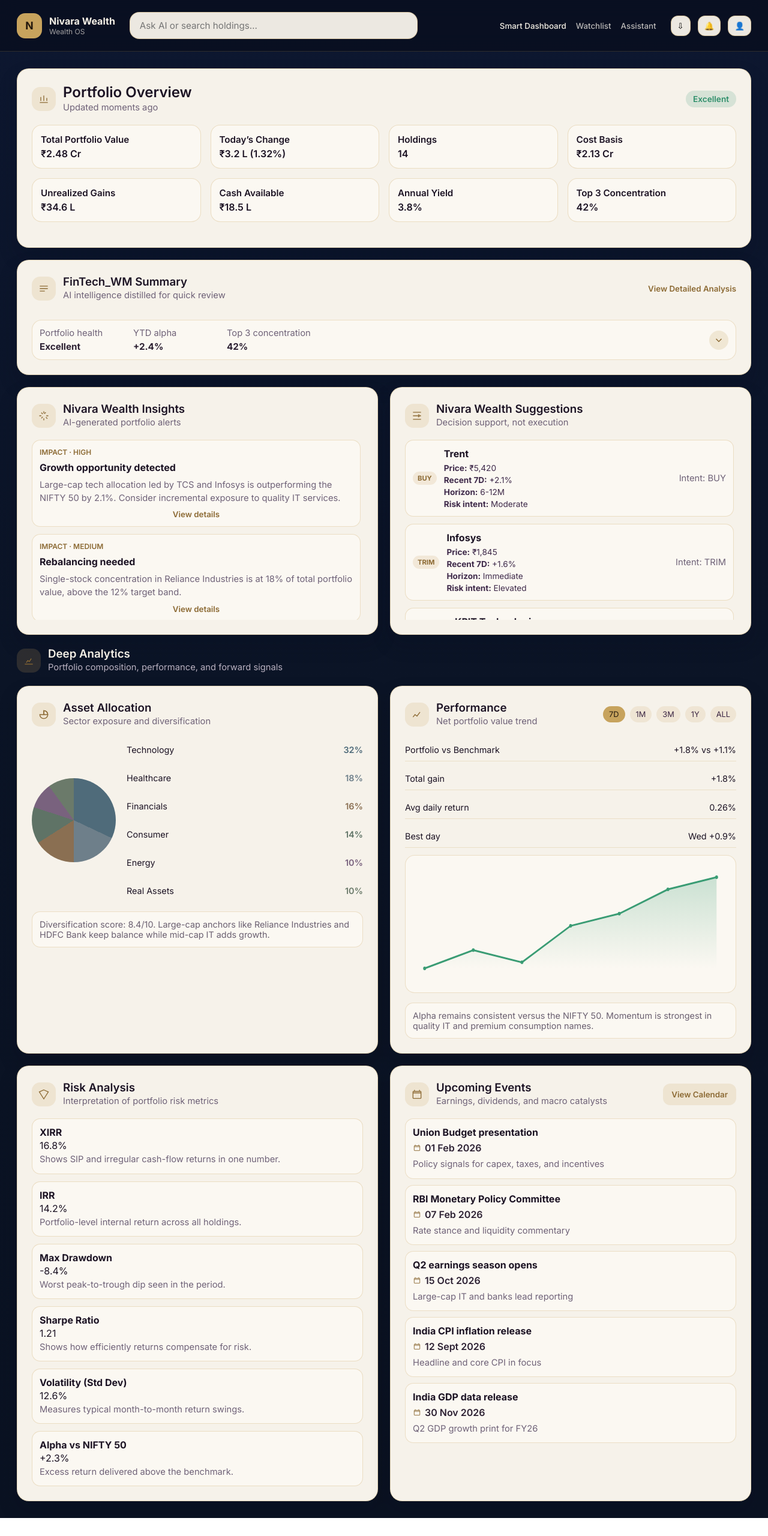
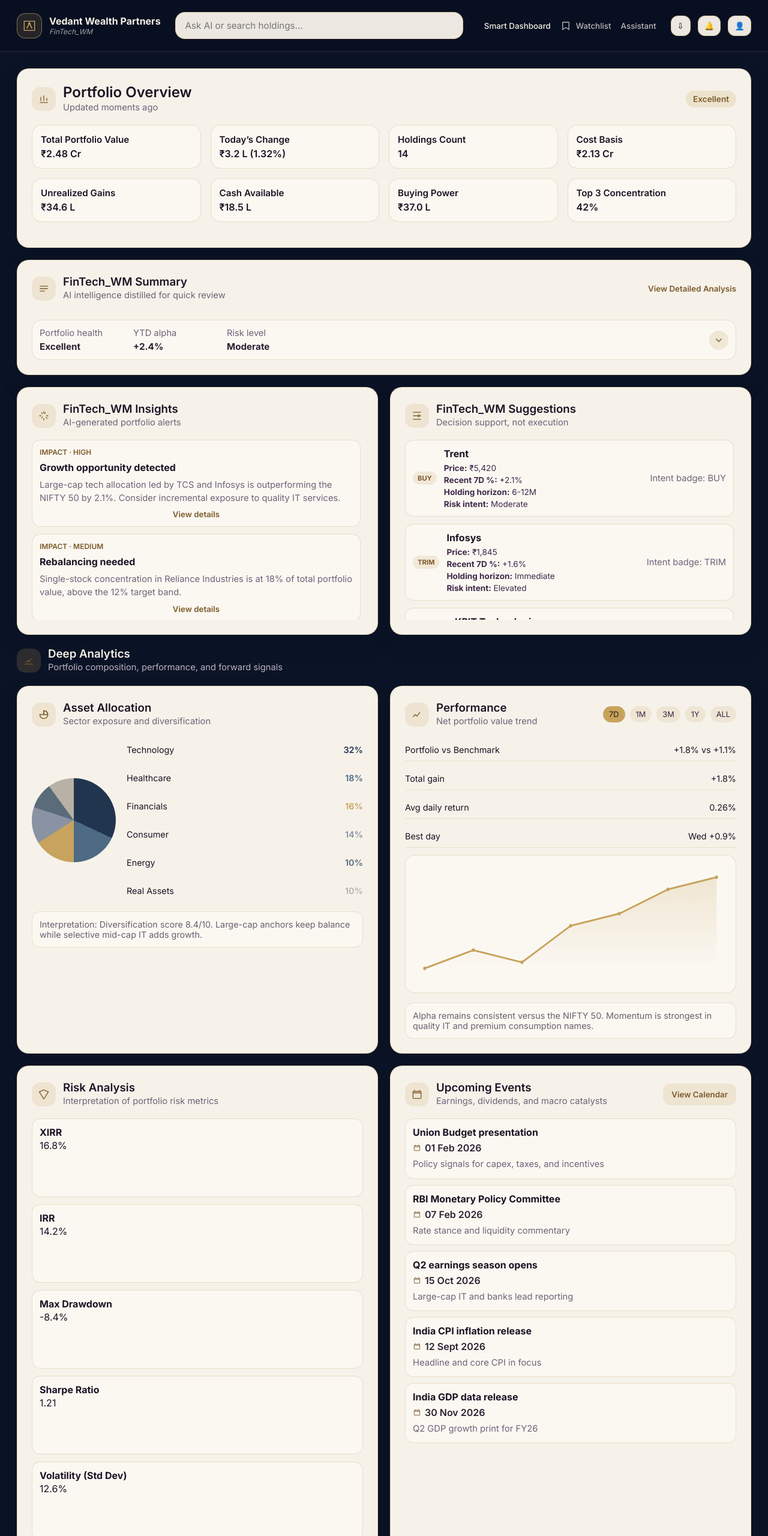
Before and after one commit to sac0108/wealth-management-pms, a plain HTML site: page index.html in a window 1280 px wide. Shown: the top 2560 px of the page at 60% size. Before the commit the page ends 2530 px from the top, so only its background shows below. Drawn offline with Linux system fonts and the light colour scheme.

Commit message:
Refresh FinTech_WM premium dashboard

```diff
--- a/app.js
+++ b/app.js
@@ -6,7 +6,6 @@ const portfolioData = {
   unrealizedGains: 3460000,
   cashAvailable: 1850000,
   buyingPower: 3700000,
-  annualYield: 3.8,
   holdings: 14,
   concentrationTop3: 42,
   trend: [2.22, 2.27, 2.24, 2.31, 2.36, 2.41, 2.48],
@@ -156,7 +155,7 @@ const suggestionsData = [
     price: "₹1,790",
     movement: "-0.4%",
     horizon: "3-6M",
-    risk: "Balanced"
+    risk: "Moderate"
   }
 ];
 
@@ -264,11 +263,11 @@ const buildMetrics = () => {
       label: "Today’s Change",
       value: `${formatCurrency(portfolioData.todayChange)} (${portfolioData.todayChangePct}%)`
     },
-    { label: "Holdings", value: portfolioData.holdings },
+    { label: "Holdings Count", value: portfolioData.holdings },
     { label: "Cost Basis", value: formatCurrency(portfolioData.costBasis) },
     { label: "Unrealized Gains", value: formatCurrency(portfolioData.unrealizedGains) },
     { label: "Cash Available", value: formatCurrency(portfolioData.cashAvailable) },
-    { label: "Annual Yield", value: `${portfolioData.annualYield}%` },
+    { label: "Buying Power", value: formatCurrency(portfolioData.buyingPower) },
     {
       label: "Top 3 Concentration",
       value: `${portfolioData.concentrationTop3}%`
@@ -293,6 +292,7 @@ const buildSummary = () => {
     concentration > 30 ? "Tech above band" : "Within guardrails";
   const ytdDelta =
     portfolioData.performance["1Y"].gain - portfolioData.performance["1Y"].benchmark;
+  const riskLevel = "Moderate";
 
   const statusClass = health === "Excellent" ? "positive" : "attention";
   summaryContent.innerHTML = `
@@ -308,8 +308,8 @@ const buildSummary = () => {
             <strong>+${ytdDelta.toFixed(1)}%</strong>
           </div>
           <div class="overview-item">
-            <span class="muted">Top 3 concentration</span>
-            <strong>${portfolioData.concentrationTop3}%</strong>
+            <span class="muted">Risk level</span>
+            <strong>${riskLevel}</strong>
           </div>
         </div>
         <span class="accordion-indicator" aria-hidden="true">
@@ -319,37 +319,41 @@ const buildSummary = () => {
         </span>
       </summary>
       <div class="summary-detail">
-        <div class="summary-row">
-          <div class="summary-icon">◎</div>
-          <div class="summary-text">
-            <span class="summary-label">Key holdings</span>
-            <span class="summary-value">Reliance Industries · HDFC Bank · TCS</span>
+        <div class="summary-section">
+          <div class="summary-section-title">
+            <span class="summary-icon">◎</span>
+            <span>Health explanation</span>
+            <span class="summary-badge ${statusClass}">${health}</span>
           </div>
-          <span class="summary-badge ${statusClass}">${health}</span>
+          <ul class="summary-list">
+            <li><span class="summary-bullet-icon">◆</span><span>Core anchors: Reliance Industries · HDFC Bank · TCS</span></li>
+            <li><span class="summary-bullet-icon">◆</span><span>Liquidity remains above target at ${formatCurrency(portfolioData.cashAvailable)}</span></li>
+            <li><span class="summary-bullet-icon">◆</span><span>Top 3 concentration held at ${portfolioData.concentrationTop3}%</span></li>
+          </ul>
         </div>
-        <div class="summary-row">
-          <div class="summary-icon">↔︎</div>
-          <div class="summary-text">
-            <span class="summary-label">Rebalancing</span>
-            <span class="summary-value">${rebalanceDetail}</span>
+        <div class="summary-section">
+          <div class="summary-section-title">
+            <span class="summary-icon">↔︎</span>
+            <span>Rebalancing insight</span>
+            <span class="summary-badge ${rebalanceStatus === "Needs Attention" ? "attention" : "positive"}">${rebalanceStatus}</span>
           </div>
-          <span class="summary-badge ${rebalanceStatus === "Needs Attention" ? "attention" : "positive"}">${rebalanceStatus}</span>
+          <ul class="summary-list">
+            <li><span class="summary-bullet-icon">◆</span><span>Technology tilt flagged: ${rebalanceDetail}</span></li>
+            <li><span class="summary-bullet-icon">◆</span><span>Suggested trim: 2-3% from top tech winners</span></li>
+            <li><span class="summary-bullet-icon">◆</span><span>Rebalance window: next 14 trading sessions</span></li>
+          </ul>
         </div>
-        <div class="summary-row">
-          <div class="summary-icon">◐</div>
-          <div class="summary-text">
-            <span class="summary-label">Risk posture</span>
-            <span class="summary-value">XIRR ${portfolioData.risk.xirr}% · Max drawdown ${Math.abs(portfolioData.risk.maxDrawdown)}%</span>
+        <div class="summary-section">
+          <div class="summary-section-title">
+            <span class="summary-icon">◐</span>
+            <span>Risk interpretation</span>
+            <span class="summary-badge">${riskLevel}</span>
           </div>
-          <span class="summary-badge">Moderate</span>
-        </div>
-        <div class="summary-row">
-          <div class="summary-icon">▲</div>
-          <div class="summary-text">
-            <span class="summary-label">YTD performance</span>
-            <span class="summary-value">+${portfolioData.performance["1Y"].gain}% vs benchmark</span>
-          </div>
-          <span class="summary-badge positive">Excellent</span>
+          <ul class="summary-list">
+            <li><span class="summary-bullet-icon">◆</span><span>XIRR ${portfolioData.risk.xirr}% with max drawdown ${Math.abs(portfolioData.risk.maxDrawdown)}%</span></li>
+            <li><span class="summary-bullet-icon">◆</span><span>Volatility contained at ${portfolioData.risk.volatility}%</span></li>
+            <li><span class="summary-bullet-icon">◆</span><span>YTD performance +${portfolioData.performance["1Y"].gain}% vs benchmark</span></li>
+          </ul>
         </div>
       </div>
     </details>
@@ -381,12 +385,12 @@ const buildSuggestions = () => {
             <strong>${item.asset}</strong>
             <div class="suggestion-meta">
               <span><strong>Price:</strong> ${item.price}</span>
-              <span><strong>Recent 7D:</strong> ${item.movement}</span>
-              <span><strong>Horizon:</strong> ${item.horizon}</span>
+              <span><strong>Recent 7D %:</strong> ${item.movement}</span>
+              <span><strong>Holding horizon:</strong> ${item.horizon}</span>
               <span><strong>Risk intent:</strong> ${item.risk}</span>
             </div>
           </div>
-          <span class="muted">Intent: ${item.type}</span>
+          <span class="muted">Intent badge: ${item.type}</span>
         </div>
       `
     )
@@ -403,7 +407,7 @@ const buildAllocation = () => {
     }, [])
     .map((value) => (value / total) * 360);
 
-  const colors = ["#4f6b7a", "#6e7f8a", "#8a6f52", "#5f7366", "#79627e", "#6b7a6a"];
+  const colors = ["#22354f", "#4e6a85", "#c7a35d", "#8a93a3", "#5a6c7a", "#b8b1a6"];
   const segments = gradientStops
     .map((stop, index) => `${colors[index]} 0 ${stop}deg`)
     .join(", ");
@@ -421,7 +425,7 @@ const buildAllocation = () => {
     .join("");
 
   allocationCallout.textContent =
-    "Diversification score: 8.4/10. Large-cap anchors like Reliance Industries and HDFC Bank keep balance while mid-cap IT adds growth.";
+    "Interpretation: Diversification score 8.4/10. Large-cap anchors keep balance while selective mid-cap IT adds growth.";
 };
 
 const buildPerformance = (range = "7D") => {
@@ -468,7 +472,7 @@ const buildPerformanceChart = (range = "7D") => {
   performancePoints.innerHTML = points
     .map(
       (point) =>
-        `<circle cx="${point.x}" cy="${point.y}" r="3" fill="#3a9c74" data-date="${point.date}" data-value="${point.value}" />`
+        `<circle cx="${point.x}" cy="${point.y}" r="3" fill="#c7a35d" data-date="${point.date}" data-value="${point.value}" />`
     )
     .join("");
 
@@ -476,11 +480,12 @@ const buildPerformanceChart = (range = "7D") => {
     const previousIndex = points.findIndex((item) => item.date === point.date) - 1;
     const prevValue = previousIndex >= 0 ? points[previousIndex].value : point.value;
     const change = point.value - prevValue;
+    const changePct = prevValue ? (change / prevValue) * 100 : 0;
     const changeLabel = `${change >= 0 ? "+" : "-"}${formatCurrency(Math.abs(change))}`;
     performanceTooltip.innerHTML = `
       <div>${formatDate(point.date)}</div>
       <div><strong>${formatCurrency(point.value)}</strong></div>
-      <div class="muted">Δ ${changeLabel}</div>
+      <div class="muted">Daily change: ${changeLabel} (${changePct >= 0 ? "+" : ""}${changePct.toFixed(2)}%)</div>
     `;
     const rect = performanceChart.getBoundingClientRect();
     const x = clientX - rect.left;
@@ -509,32 +514,47 @@ const buildRisk = () => {
     {
       label: "XIRR",
       value: `${risk.xirr}%`,
-      explanation: "Shows SIP and irregular cash-flow returns in one number."
+      tooltip: {
+        title: "XIRR explains the return on irregular cash flows.",
+        example: "Example: A SIP growing to ₹1.2 Cr shows a 16.8% XIRR."
+      }
     },
     {
       label: "IRR",
       value: `${risk.irr}%`,
-      explanation: "Portfolio-level internal return across all holdings."
+      tooltip: {
+        title: "IRR shows the overall return rate for the portfolio.",
+        example: "Example: If ₹1 Cr becomes ₹1.14 Cr, IRR is ~14%."
+      }
     },
     {
       label: "Max Drawdown",
       value: `${risk.maxDrawdown}%`,
-      explanation: "Worst peak-to-trough dip seen in the period."
+      tooltip: {
+        title: "Max drawdown is the biggest fall from peak to trough.",
+        example: "Example: A ₹2.5 Cr peak dropping to ₹2.29 Cr is -8.4%."
+      }
     },
     {
       label: "Sharpe Ratio",
       value: risk.sharpe,
-      explanation: "Shows how efficiently returns compensate for risk."
+      tooltip: {
+        title: "Sharpe Ratio shows return earned for risk taken.",
+        example: "Example: 1.2 means good risk-adjusted performance."
+      }
     },
     {
       label: "Volatility (Std Dev)",
       value: `${risk.volatility}%`,
-      explanation: "Measures typical month-to-month return swings."
+      tooltip: {
+        title: "Volatility shows how much returns swing over time.",
+        example: "Example: 12.6% means moderate month-to-month movement."
+      }
     },
     {
       label: "Alpha vs NIFTY 50",
       value: `+${risk.alpha}%`,
-      explanation: "Excess return delivered above the benchmark."
+      tooltip: null
     }
   ];
 
@@ -544,7 +564,14 @@ const buildRisk = () => {
         <div class="risk-item">
           <strong>${item.label}</strong>
           <p>${item.value}</p>
-          <p class="muted">${item.explanation}</p>
+          ${
+            item.tooltip
+              ? `<div class="risk-tooltip">
+                  <div>${item.tooltip.title}</div>
+                  <div class="muted">${item.tooltip.example}</div>
+                </div>`
+              : `<p class="muted">Excess return delivered above the benchmark.</p>`
+          }
         </div>
       `
     )
@@ -589,6 +616,11 @@ const buildWatchlist = () => {
       (item) => `
         <div class="watch-card">
           <div class="live">Live</div>
+          <div class="watch-icon" aria-hidden="true">
+            <svg viewBox="0 0 24 24" fill="none" stroke-width="1.8">
+              <path d="M6 4h12a1 1 0 0 1 1 1v15l-7-4-7 4V5a1 1 0 0 1 1-1z" />
+            </svg>
+          </div>
           <strong>${item.name}</strong>
           <p>${item.price} <span class="muted">${item.change}</span></p>
           <div class="detail-row" style="border-bottom: none;">
--- a/index.html
+++ b/index.html
@@ -3,7 +3,7 @@
   <head>
     <meta charset="UTF-8" />
     <meta name="viewport" content="width=device-width, initial-scale=1.0" />
-    <title>Nivara Wealth | Wealth Management Prototype</title>
+    <title>FinTech_WM | Wealth Management Prototype</title>
     <link rel="stylesheet" href="styles.css" />
     <link rel="preconnect" href="https://fonts.googleapis.com" />
     <link rel="preconnect" href="https://fonts.gstatic.com" crossorigin />
@@ -16,10 +16,16 @@
     <div class="app" id="app">
       <header class="top-bar">
         <div class="brand">
-          <div class="logo">N</div>
+          <div class="logo" aria-hidden="true">
+            <svg viewBox="0 0 48 48" role="img">
+              <path d="M8 10h32v28H8z" fill="none" stroke-width="2.5" />
+              <path d="M16 32l8-16 8 16" stroke-width="3" fill="none" />
+              <circle cx="24" cy="16" r="2.8" />
+            </svg>
+          </div>
           <div class="brand-text">
-            <span class="brand-name">Nivara Wealth</span>
-            <span class="brand-tag">Wealth OS</span>
+            <span class="brand-name">Vedant Wealth Partners</span>
+            <span class="brand-tag">FinTech_WM</span>
           </div>
         </div>
         <div class="search">
@@ -27,7 +33,14 @@
         </div>
         <nav class="top-nav">
           <button class="ghost active" data-section="dashboard">Smart Dashboard</button>
-          <button class="ghost" data-section="watchlist">Watchlist</button>
+          <button class="ghost" data-section="watchlist">
+            <span class="nav-icon" aria-hidden="true">
+              <svg viewBox="0 0 24 24" fill="none" stroke-width="1.8">
+                <path d="M6 4h12a1 1 0 0 1 1 1v15l-7-4-7 4V5a1 1 0 0 1 1-1z" />
+              </svg>
+            </span>
+            Watchlist
+          </button>
           <button class="ghost" data-section="assistant">Assistant</button>
         </nav>
         <div class="icons">
@@ -86,7 +99,7 @@
                       </svg>
                     </span>
                     <div>
-                      <h3>Nivara Wealth Insights</h3>
+                      <h3>FinTech_WM Insights</h3>
                       <p class="muted">AI-generated portfolio alerts</p>
                     </div>
                   </div>
@@ -102,7 +115,7 @@
                       </svg>
                     </span>
                     <div>
-                      <h3>Nivara Wealth Suggestions</h3>
+                      <h3>FinTech_WM Suggestions</h3>
                       <p class="muted">Decision support, not execution</p>
                     </div>
                   </div>
@@ -174,11 +187,11 @@
                     <svg class="performance-chart" id="performanceChart" viewBox="0 0 640 200" preserveAspectRatio="none">
                       <defs>
                         <linearGradient id="performanceFill" x1="0" x2="0" y1="0" y2="1">
-                          <stop offset="0%" stop-color="#3a9c74" stop-opacity="0.25" />
-                          <stop offset="100%" stop-color="#3a9c74" stop-opacity="0" />
+                          <stop offset="0%" stop-color="#c7a35d" stop-opacity="0.22" />
+                          <stop offset="100%" stop-color="#c7a35d" stop-opacity="0" />
                         </linearGradient>
                       </defs>
-                      <path id="performanceLine" d="" stroke="#3a9c74" stroke-width="3" fill="none" />
+                      <path id="performanceLine" d="" stroke="#c7a35d" stroke-width="3" fill="none" />
                       <path id="performanceArea" d="" fill="url(#performanceFill)" />
                       <g id="performancePoints"></g>
                     </svg>
@@ -230,7 +243,14 @@
         <section id="watchlist" class="section">
           <div class="section-header">
             <div>
-              <h2>Watchlist</h2>
+              <h2>
+                <span class="section-icon" aria-hidden="true">
+                  <svg viewBox="0 0 24 24" fill="none" stroke-width="1.8">
+                    <path d="M6 4h12a1 1 0 0 1 1 1v15l-7-4-7 4V5a1 1 0 0 1 1-1z" />
+                  </svg>
+                </span>
+                Watchlist
+              </h2>
               <p class="muted">Track ideas and market momentum in real time</p>
             </div>
             <div class="watchlist-actions">
@@ -286,7 +306,7 @@
           </div>
           <div class="empty-state">
             <h4>No new alerts</h4>
-            <p class="muted">Nivara Wealth will surface portfolio-driven alerts as they emerge.</p>
+              <p class="muted">FinTech_WM will surface portfolio-driven alerts as they emerge.</p>
           </div>
         </div>
       </div>
@@ -312,7 +332,7 @@
             </div>
             <div class="detail-row">
               <span>Connected brokerage</span>
-              <span>Nivara Custody (Simulated)</span>
+              <span>FinTech_WM Custody (Simulated)</span>
             </div>
             <div class="detail-row">
               <span>Security</span>
--- a/styles.css
+++ b/styles.css
@@ -5,10 +5,10 @@
   --text: #f5f0e6;
   --muted: #b9b1c0;
   --accent: #c7a35d;
-  --accent-dark: #8c6a34;
+  --accent-dark: #7b5a2a;
   --border: rgba(199, 163, 93, 0.35);
-  --positive: #2f8f6b;
-  --negative: #b05a5a;
+  --positive: #3a6f9f;
+  --negative: #b26464;
   --shadow: 0 16px 32px rgba(5, 10, 25, 0.18);
 }
 
@@ -20,7 +20,7 @@
 }
 
 body {
-  background: linear-gradient(180deg, #0d1730 0%, #0b1426 45%, #0a1222 100%);
+  background: var(--bg);
   color: var(--text);
 }
 
@@ -73,10 +73,16 @@ p {
   border-radius: 14px;
   display: grid;
   place-items: center;
-  background: var(--accent);
-  color: #23180d;
-  font-weight: 700;
-  font-size: 1.1rem;
+  background: rgba(199, 163, 93, 0.15);
+  color: var(--accent);
+  border: 1px solid rgba(199, 163, 93, 0.6);
+}
+
+.logo svg {
+  width: 26px;
+  height: 26px;
+  stroke: currentColor;
+  fill: currentColor;
 }
 
 .auth-card label {
@@ -124,6 +130,9 @@ button.ghost {
   background: transparent;
   color: rgba(246, 240, 232, 0.75);
   font-weight: 500;
+  display: inline-flex;
+  align-items: center;
+  gap: 8px;
 }
 
 button.ghost.active,
@@ -174,6 +183,7 @@ button.link {
 .brand-tag {
   font-size: 0.75rem;
   color: rgba(246, 240, 232, 0.65);
+  font-style: italic;
 }
 
 .search input {
@@ -265,8 +275,8 @@ main {
 }
 
 .pill {
-  background: rgba(47, 143, 107, 0.16);
-  color: var(--positive);
+  background: rgba(199, 163, 93, 0.2);
+  color: var(--accent-dark);
   padding: 6px 12px;
   border-radius: 999px;
   font-size: 0.85rem;
@@ -364,7 +374,7 @@ main {
 }
 
 .summary-badge.positive {
-  background: rgba(47, 143, 107, 0.18);
+  background: rgba(58, 111, 159, 0.18);
   color: var(--positive);
 }
 
@@ -445,6 +455,44 @@ main {
   opacity: 1;
 }
 
+.summary-section {
+  display: grid;
+  gap: 10px;
+  padding: 12px;
+  border-radius: 16px;
+  background: #fbf8f2;
+  border: 1px solid rgba(199, 163, 93, 0.32);
+}
+
+.summary-section-title {
+  display: flex;
+  align-items: center;
+  gap: 10px;
+  font-weight: 600;
+  color: #2f1c36;
+}
+
+.summary-list {
+  display: grid;
+  gap: 6px;
+  color: #3d2c44;
+  font-size: 0.88rem;
+  list-style: none;
+  padding-left: 0;
+}
+
+.summary-list li {
+  display: flex;
+  gap: 8px;
+  align-items: flex-start;
+}
+
+.summary-bullet-icon {
+  color: var(--accent-dark);
+  font-size: 0.7rem;
+  margin-top: 2px;
+}
+
 .insights {
   display: grid;
   gap: 12px;
@@ -478,7 +526,7 @@ main {
 .suggestions-card {
   display: flex;
   flex-direction: column;
-  min-height: 360px;
+  min-height: 380px;
 }
 
 .insights,
@@ -592,6 +640,13 @@ main {
   height: 200px;
 }
 
+#performanceLine,
+#performanceArea {
+  transition: d 0.35s ease;
+  stroke-linecap: round;
+  stroke-linejoin: round;
+}
+
 .chart-tooltip {
   position: absolute;
   pointer-events: none;
@@ -621,6 +676,26 @@ main {
   border-radius: 14px;
   padding: 12px;
   background: #fbf8f2;
+  position: relative;
+  overflow: hidden;
+}
+
+.risk-tooltip {
+  margin-top: 6px;
+  padding: 10px 12px;
+  border-radius: 12px;
+  background: rgba(17, 28, 46, 0.95);
+  color: #f6f2ea;
+  border: 1px solid rgba(199, 163, 93, 0.35);
+  font-size: 0.8rem;
+  opacity: 0;
+  transform: translateY(6px);
+  transition: opacity 0.2s ease, transform 0.2s ease;
+}
+
+.risk-item:hover .risk-tooltip {
+  opacity: 1;
+  transform: translateY(0);
 }
 
 .events {
@@ -684,6 +759,42 @@ main {
   gap: 10px;
   border: 1px solid rgba(199, 163, 93, 0.32);
   color: #1c1324;
+}
+
+.watch-icon {
+  width: 32px;
+  height: 32px;
+  border-radius: 12px;
+  display: grid;
+  place-items: center;
+  background: rgba(199, 163, 93, 0.18);
+  color: var(--accent-dark);
+}
+
+.watch-icon svg,
+.nav-icon svg,
+.section-icon svg {
+  width: 18px;
+  height: 18px;
+  stroke: currentColor;
+}
+
+.section-icon {
+  display: inline-flex;
+  align-items: center;
+  justify-content: center;
+  width: 28px;
+  height: 28px;
+  border-radius: 10px;
+  background: rgba(199, 163, 93, 0.18);
+  color: var(--accent-dark);
+  margin-right: 8px;
+}
+
+.nav-icon {
+  display: inline-flex;
+  align-items: center;
+  justify-content: center;
 }
 
 .live {
```
